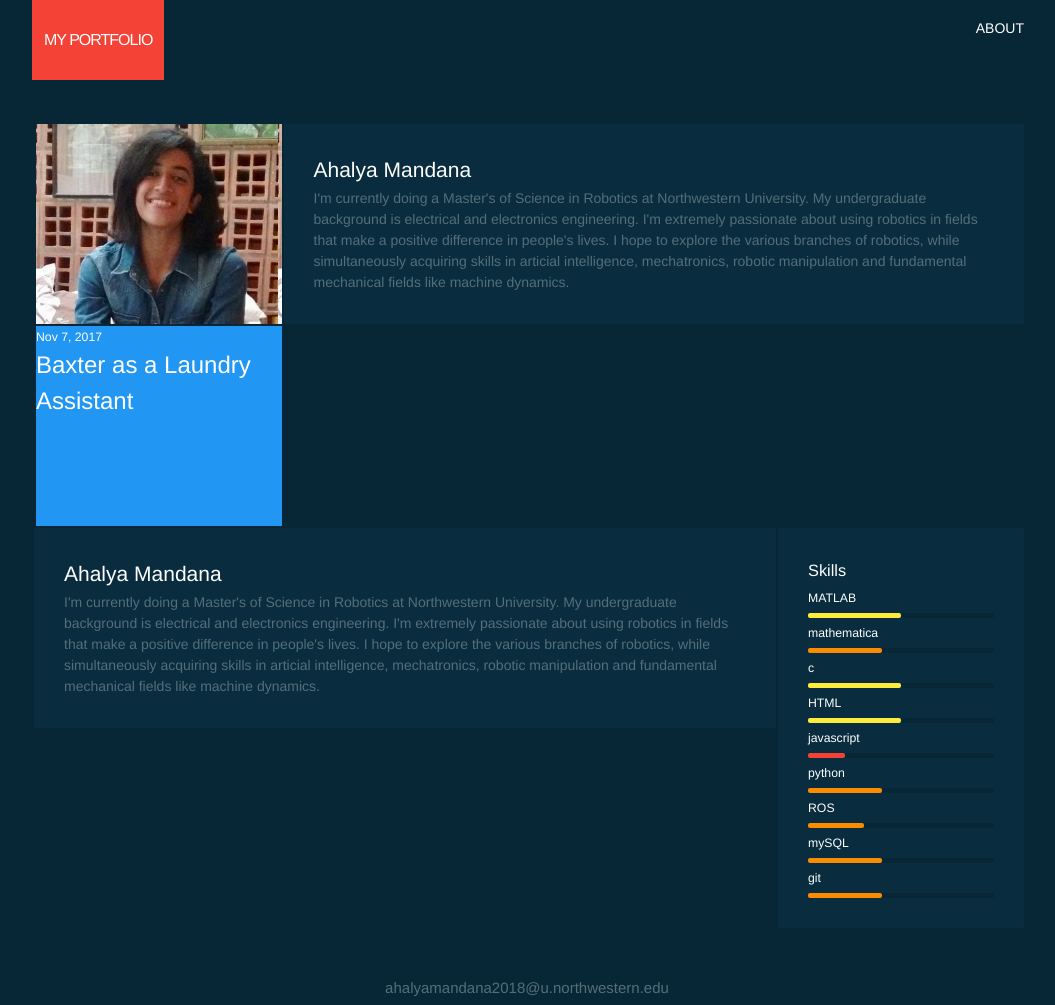
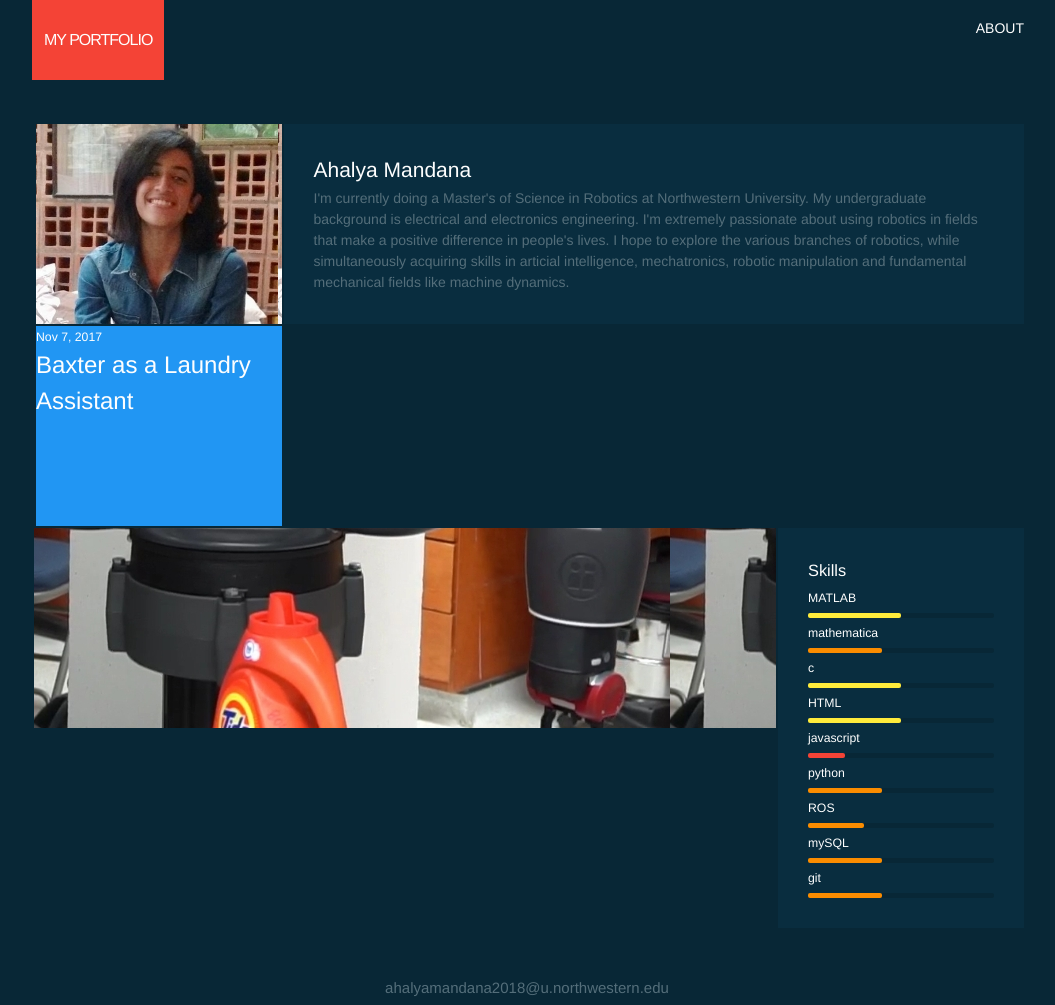
Before and after one commit to am2512/am2512.github.io, a Jekyll site: the page built from index.html, in a window 1280 px wide. Shown: the whole page, without its empty margins (112-1167 px from the left). Built offline with Jekyll 4.4.1, drawn with Linux system fonts in a browser that asks for light colours.

Commit message:
Formatting content

```diff
--- a/index.html
+++ b/index.html
@@ -40,12 +40,8 @@ layout: default
     </div>
 
       <div class="col col-9">
-        <div class="block glass">
-            <div class="block-body">
-                <h2>Ahalya Mandana</h2>
-                <p class="grey-text">I'm currently doing a Master's of Science in Robotics at Northwestern University. My undergraduate background is electrical and electronics engineering. I'm extremely passionate about using robotics in fields that make a positive difference in people's lives. I hope to explore the various branches of robotics, while simultaneously acquiring skills in articial intelligence, mechatronics, robotic manipulation and fundamental mechanical fields like machine dynamics.</p>
-            </div>
-        </div>
+        <div class="block glass"  style="background-image:url(assets/1.jpg)">
+          </div>
       </div>
   </div>
 
```
